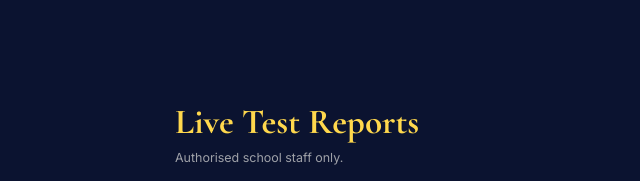
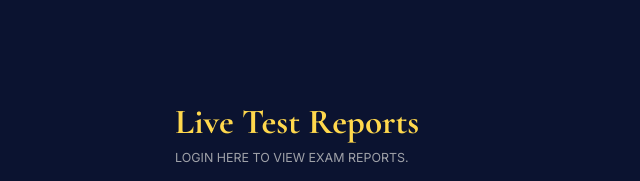
Before and after one commit to PhysicsNaveenified/main, a plain HTML site: page report.html in a window 1280 px wide. Shown: the top 181 px of the page, 319-959 px from the left. Drawn offline with nearby package versions, Linux system fonts and the light colour scheme.

Commit message:
Update report.html

```diff
--- a/report.html
+++ b/report.html
@@ -22,7 +22,7 @@ ul.n{list-style:none}ul.n li{padding:.35rem 0 .35rem 1.2rem;position:relative}ul
 .msg{color:var(--red);font-size:.85rem;margin-top:.8rem;min-height:1.2em}.mut{color:var(--muted);font-size:.78rem}
 @media print{body{background:#fff;color:#000}.tabs,.bar,header button,.noprint{display:none!important}.card,.k{border-color:#bbb;background:#fff}h1,h2,th,.k b{color:#000}td{border-color:#ddd}.sec{display:block!important}}
 </style></head><body>
-<div id="login" class="wrap narrow"><h1>Live Test Reports</h1><p class="mut">Authorised school staff only.</p>
+<div id="login" class="wrap narrow"><h1>Live Test Reports</h1><p class="mut">LOGIN HERE TO VIEW EXAM REPORTS.</p>
   <div class="card"><label>User ID</label><input id="u" autocomplete="username"/><label>Password</label><input id="p" type="password" autocomplete="current-password" onkeydown="if(event.key==='Enter')doLogin()"/>
   <div class="msg" id="lmsg"></div><button class="btn" id="lbtn" onclick="doLogin()" style="margin-top:.6rem">Sign in</button></div></div>
 
```
